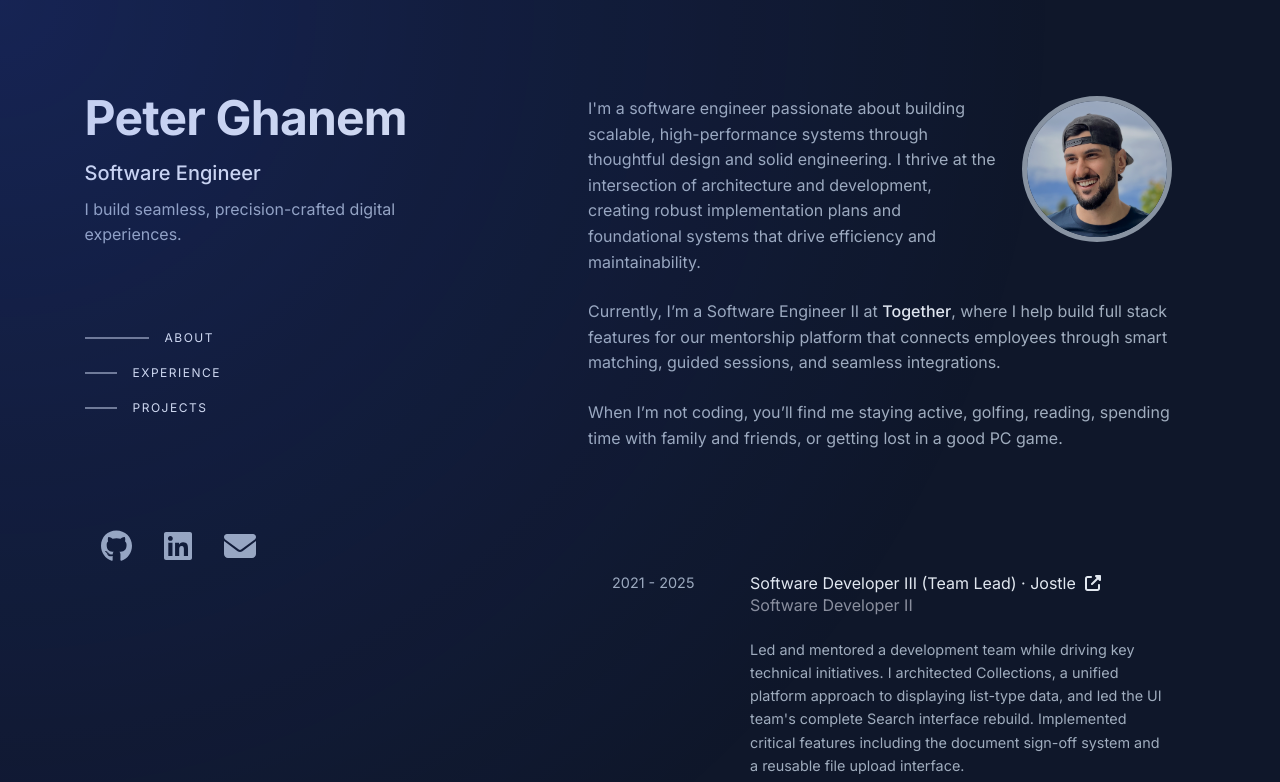
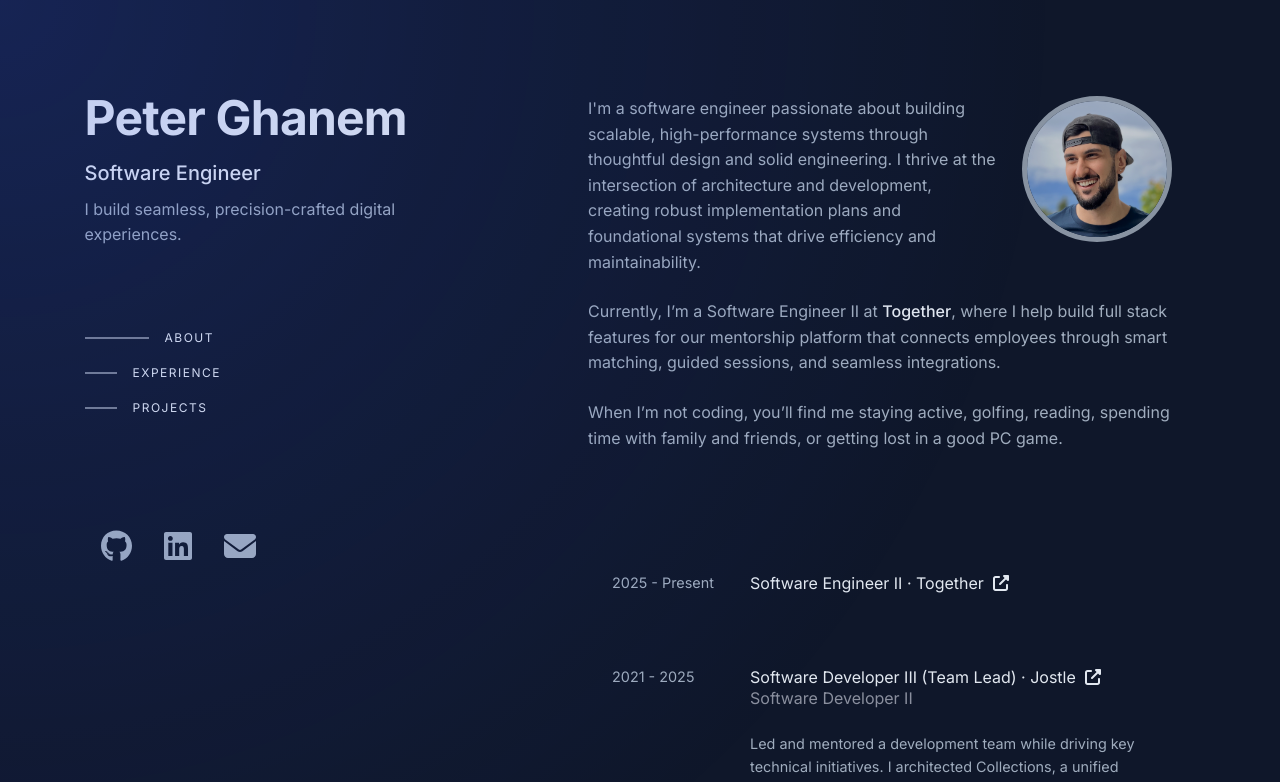
Before and after one commit to pghanem/primo-portfolio, a Next.js app: page / in a window 1280 px wide. Shown: the top 782 px of the page. Built offline with nearby package versions, Linux system fonts and the light colour scheme.

Commit message:
[update] add experience block for Together, make tech and description optional

```diff
--- a/src/components/ContentBlock.tsx
+++ b/src/components/ContentBlock.tsx
@@ -6,8 +6,8 @@ import * as styles from "./ContentBlock.styles";
 
 interface ContentBlockProps {
     title: string;
-    description: string;
-    technologies: string[];
+    description?: string;
+    technologies?: string[];
     url?: string;
     leftContent: React.ReactNode;
     clickableLeft?: boolean;
@@ -42,7 +42,7 @@ export const ContentBlock: React.FC<ContentBlockProps> = ({
                 <div css={styles.description}>{description}</div>
 
                 <div css={styles.techPillsContainer}>
-                    {technologies.map((tech, index) => (
+                    {technologies && technologies.map((tech, index) => (
                         <div css={styles.techPill} key={index}>
                             {tech}
                         </div>
--- a/src/components/ExperienceBlock.tsx
+++ b/src/components/ExperienceBlock.tsx
@@ -10,8 +10,8 @@ interface ExperienceBlockProps {
     prevTitle?: string;
     companyName: string;
     companyUrl: string;
-    description: string;
-    technologies: string[];
+    description?: string;
+    technologies?: string[];
 }
 
 export const ExperienceBlock: React.FC<ExperienceBlockProps> = ({
--- a/src/sections/ExperienceSection.tsx
+++ b/src/sections/ExperienceSection.tsx
@@ -9,6 +9,13 @@ import { FontAwesomeIcon } from "@fortawesome/react-fontawesome";
 const ExperienceSection = (): React.ReactElement => {
     return (
         <div css={styles.experienceContainer}>
+            <ExperienceBlock
+                startYear="2025"
+                endYear="Present"
+                jobTitle="Software Engineer II"
+                companyName="Together"
+                companyUrl="https://www.togetherplatform.com/"
+            />
             <ExperienceBlock
                 startYear="2021"
                 endYear="2025"
```
